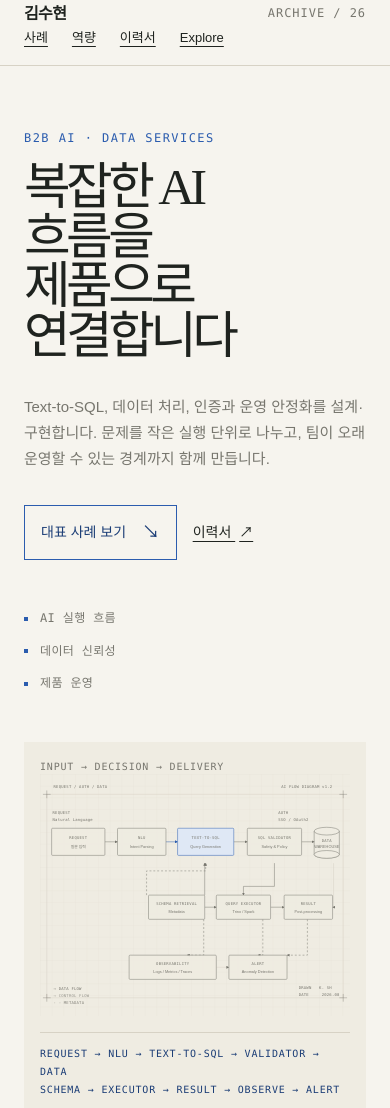
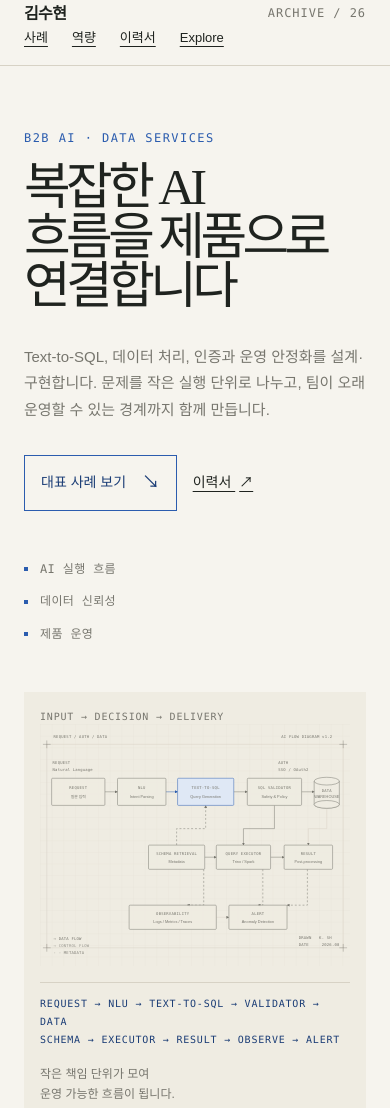
Before and after one commit to kimgooneya/resume, a website built with Vite: page preview/index.html in a window 390 px wide. Shown: the top 1108 px of the page. Built offline with nearby package versions, Linux system fonts and the light colour scheme; a web font is replaced by a local one.

Commit message:
Polish archive graph continuity

```diff
--- a/preview/index.html
+++ b/preview/index.html
@@ -84,12 +84,11 @@
               <path class="diagram-flow diagram-flow-focus" d="M260 140H284" />
               <path class="diagram-flow" d="M400 140H428" />
               <path class="diagram-flow" d="M540 140H566" />
-              <path class="diagram-flow" d="M484 184V232H420V250" />
+              <path class="diagram-flow" d="M484 168V216H420V250" />
               <path class="diagram-flow" d="M340 275H364" />
               <path class="diagram-flow" d="M476 275H504" />
-              <path class="diagram-flow" d="M340 250V184" />
-              <path class="diagram-flow diagram-flow-soft" d="M606 184V275H604" />
-              <path class="diagram-flow-meta" d="M220 250V200H342V184" />
+              <path class="diagram-flow diagram-flow-soft" d="M592 176V216H554V250" />
+              <path class="diagram-flow-meta" d="M282 250V216H342V168" />
               <path class="diagram-flow-meta" d="M338 300V374H304" />
               <path class="diagram-flow-meta" d="M460 300V374H450" />
               <path class="diagram-flow-meta" d="M552 300V374H510" />
--- a/preview/portfolio.css
+++ b/preview/portfolio.css
@@ -11,6 +11,7 @@
   --archive-font-sans: "Pretendard Variable", Pretendard, "Apple SD Gothic Neo", sans-serif;
   --archive-font-mono: ui-monospace, SFMono-Regular, Menlo, monospace;
   --archive-type-hero: clamp(2.8rem, 6vw, 5.2rem);
+  --archive-type-hero-mobile: clamp(2.55rem, 13vw, 4.2rem);
   --archive-type-section: clamp(1.8rem, 3vw, 3.2rem);
   --archive-type-card: clamp(1.2rem, 2vw, 1.65rem);
   --archive-type-body: 1rem;
@@ -838,9 +839,9 @@ summary {
   }
 
   .hero-title {
-    max-width: 8ch;
+    max-width: 100%;
     margin-top: var(--archive-space-4);
-    font-size: clamp(2.55rem, 13vw, 4.2rem);
+    font-size: var(--archive-type-hero-mobile);
   }
 
   .hero-summary {
```
Also changed, not shown: DESIGN.md (+1 -0 lines), tests/portfolio.test.mjs (+2 -1 lines).
